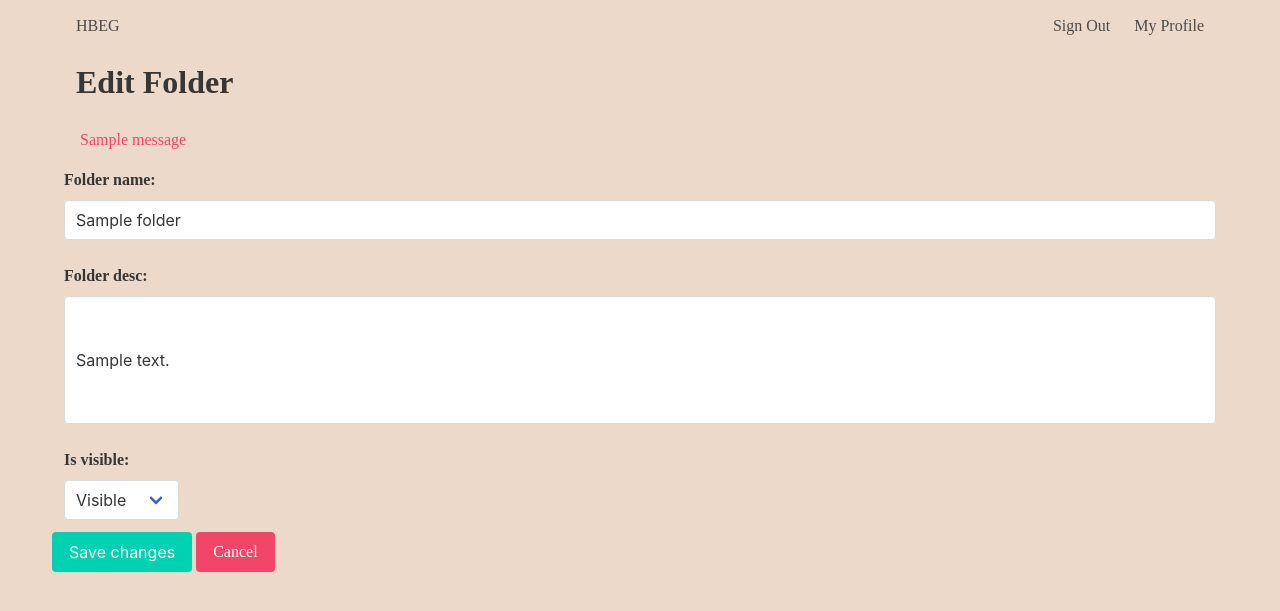
After one commit to yashprakash13/honeysuckle-web, a Django app: page /profiles/folder/1/edit/ in a window 1280 px wide. The commit adds this page. Shown: the top 611 px of the page. Run offline with Django 3.2, Linux system fonts and the light colour scheme; a user stored in the database is signed in; tables that the repository leaves empty hold one stand-in row (values such as "Sample post"); one stand-in notice (Sample message) is shown; some libraries are stand-ins or nearby versions; some web fonts are replaced.

Commit message:
folder edit done.

```diff
--- a/hbeg/profiles/forms.py
+++ b/hbeg/profiles/forms.py
@@ -1,22 +1,6 @@
 from .models import *
 from django import forms
 from django.forms import ModelForm
-
-
-class NewFolderForm(ModelForm):
-    """Form to create a new folder
-    """
-    # TODO: Make folder desc optional
-    class Meta:
-        model = Folder
-        fields = ('folder_name', 'folder_desc', 'is_visible')
-
-class ContribStoryForm(ModelForm):
-    """Form to Contribute new story to the database
-    """
-    class Meta:
-        model = Story
-        fields = ('story_name', 'author_name', 'link')
 
 
 class ProfileEditForm(ModelForm):
@@ -30,3 +14,36 @@ class ProfileEditForm(ModelForm):
         }
     def __init__(self, *args, **kwargs):
         super(ProfileEditForm, self).__init__(*args, **kwargs)
+
+
+
+class NewFolderForm(ModelForm):
+    """Form to create a new folder
+    """
+    # TODO: Make folder desc optional
+    class Meta:
+        model = Folder
+        fields = ('folder_name', 'folder_desc', 'is_visible')
+
+
+
+class FolderEditForm(ModelForm):
+    """Form to edit a folder
+    """
+    class Meta:
+        model = Folder
+        fields = ('folder_name', 'folder_desc', 'is_visible')
+
+    def __init__(self, *args, **kwargs):
+        super(FolderEditForm, self).__init__(*args, **kwargs)
+        self.fields['folder_name'].widget.attrs['class'] = 'input'
+        self.fields['folder_name'].widget.attrs['v-model'] = 'subtitle'
+        self.fields['folder_desc'].widget.attrs['class'] = 'textarea'
+        self.fields['is_visible'].widget.attrs['class'] = 'select'
+
+class ContribStoryForm(ModelForm):
+    """Form to Contribute new story to the database
+    """
+    class Meta:
+        model = Story
+        fields = ('story_name', 'author_name', 'link')
--- a/hbeg/profiles/templates/profiles/folder_detail.html
+++ b/hbeg/profiles/templates/profiles/folder_detail.html
@@ -14,12 +14,14 @@
         </div>
         <div class="column is-12">
             {% comment %} edit folder details and delete stories within it {% endcomment %}
-            <a href="#" class="button is-light">Edit</a>
+            <a href="{% url 'folder_edit' folder.id %}" class="button is-light">Edit</a>
             {% comment %} delete a folder and all its stories within {% endcomment %}
             <a href="{% url 'folder_delete' folder.id %}" class="button is-danger is-outlined">Delete</a>
         </div>
         {% comment %}display stories one by one (max 4)  {% endcomment %}
+    </div>
     <div class="content mt-4">
+            <div class="container">
                 <div class="columns is-multiline">
                     {% for story in folder.story.all %}
                         {% include 'profiles/single_fic_card_layout.html' %}
--- /dev/null
+++ b/hbeg/profiles/templates/profiles/folder_edit.html
@@ -0,0 +1,56 @@
+{% extends 'core/main.html' %}
+{% load static %}
+{% block content  %}
+{% load widget_tweaks %}
+
+<div class="container">
+    <div class="column is-12">
+        <div class="title">Edit Folder</div>
+    </div>
+    {% comment %} display form error messages {% endcomment %}
+    <div class="column is-12">
+        {% for message in messages %}
+            <p class="help is-danger m-1 is-size-6">{{message}}</p>
+        {% endfor %}
+    </div>
+</div>
+<div class="container">
+    <form action="." method="POST" autocomplete="off" class="columns is-multiline" novalidate>
+        {% csrf_token %}
+        {% comment %} Folder edit form {% endcomment %}
+        <div class="column is-12">
+            <div class="field">
+                 <label class="label">{{ form.folder_name.label_tag }}</label>
+                <div class="control">
+                    {{ form.folder_name }}
+                </div>
+            </div>
+        </div>
+        <div class="column is-12">
+            <div class="field">
+                 <label class="label">{{ form.folder_desc.label_tag }}</label>
+                 <div class="control">
+                    {{ form.folder_desc }}
+                </div>
+            </div>
+        </div>
+        <div class="column is-12">
+            <div class="field">
+                 <label class="label">{{ form.is_visible.label_tag }}</label>
+                <div class="control">
+                    <div class="select">
+                        {{form.is_visible}}
+                    </div>
+                </div>
+            </div>
+        </div>
+        <div class="field is-grouped">
+            <div class="control">
+                <button type="submit" class="button is-primary">Save changes</button>
+                <a href="{% url 'profile' %}" class="button is-danger">Cancel</a>
+            </div>
+        </div>
+    </form>
+
+</div>
+{% endblock %}
--- a/hbeg/profiles/templates/profiles/story_detail.html
+++ b/hbeg/profiles/templates/profiles/story_detail.html
@@ -7,7 +7,7 @@
 <div class="container">
     <div class="columns-is-multiline">
         <div class="column is-12">
-            <div class="title">{{story.story_name}}</div>
+            <div class="subtitle">{{story.story_name}}</div>
         </div>
         <div class="column is-12">
             <div class="is-size-5">{{story.author_name}}</div>
--- a/hbeg/profiles/urls.py
+++ b/hbeg/profiles/urls.py
@@ -6,6 +6,7 @@ urlpatterns = [
     path('me/settings/', views.ProfileSettingsView.as_view(), name='profile_settings'),
     path('folder/<int:folder_id>/', views.FolderDetailView.as_view(), name='folder_detail'),
     path('folder/new/', views.FolderAddView.as_view(), name='folder_add'),
+    path('folder/<int:folder_id>/edit/', views.FolderEditView.as_view(), name='folder_edit'),
     path('folder/<int:folder_id>/delete/', views.FolderDeleteView.as_view(), name='folder_delete'),
     path('story/<int:story_id>/', views.StoryDetailView.as_view(), name='story_detail'),
 
--- a/hbeg/profiles/views.py
+++ b/hbeg/profiles/views.py
@@ -18,46 +18,6 @@ class ProfileView(LoginRequiredMixin, View):
         }
 
         return render(request, 'profiles/profile.html', context)
-
-
-class FolderDetailView(LoginRequiredMixin, View):
-    """View to show detail view of a folder including stories within it
-    """
-    def get(self, request, folder_id):
-        folder = Folder.objects.get(pk=folder_id)
-        context = {
-            'folder' : folder
-        }
-
-        return render(request, 'profiles/folder_detail.html', context)
-
-
-class StoryDetailView(LoginRequiredMixin, View):
-    """View Story detail and go to story/delete from folder options
-    """
-    def get(self, request, story_id):
-        story = Story.objects.get(pk=story_id)
-        context = {
-            'story' : story
-        }
-
-        return render(request, 'profiles/story_detail.html', context)
-
-
-class FolderAddView(LoginRequiredMixin, View):
-    """View to add a new folder
-    """
-    def get(self, request):
-        return render(request, 'profiles/folder_add.html', {'form': NewFolderForm()})
-
-    def post(self, request):
-        form = NewFolderForm(request.POST)
-        if form.is_valid():
-            folder = form.save(commit=False)
-            folder.created_by = request.user
-            folder.save()
-
-            return redirect('profile')
 
 
 class ProfileSettingsView(LoginRequiredMixin, View):
@@ -82,6 +42,37 @@ class ProfileSettingsView(LoginRequiredMixin, View):
             return redirect('profile')
 
 
+
+class FolderDetailView(LoginRequiredMixin, View):
+    """View to show detail view of a folder including stories within it
+    """
+    def get(self, request, folder_id):
+        folder = Folder.objects.get(pk=folder_id)
+        context = {
+            'folder' : folder
+        }
+
+        return render(request, 'profiles/folder_detail.html', context)
+
+
+
+class FolderAddView(LoginRequiredMixin, View):
+    """View to add a new folder
+    """
+    def get(self, request):
+        return render(request, 'profiles/folder_add.html', {'form': NewFolderForm()})
+
+    def post(self, request):
+        form = NewFolderForm(request.POST)
+        if form.is_valid():
+            folder = form.save(commit=False)
+            folder.created_by = request.user
+            folder.save()
+
+            return redirect('profile')
+
+
+
 class FolderDeleteView(LoginRequiredMixin, View):
     """View to delete a folder
     """
@@ -90,3 +81,37 @@ class FolderDeleteView(LoginRequiredMixin, View):
         folder.delete()
 
         return redirect('profile')
+
+
+
+class FolderEditView(LoginRequiredMixin, View):
+    """View to edit a folder and its stories
+    """
+    def get(self, request, folder_id):
+        folder = Folder.objects.filter(created_by=request.user).get(pk=folder_id)
+        return render(request, 'profiles/folder_edit.html',
+                    {'form':FolderEditForm(instance=folder)})
+
+    def post(self, request, folder_id):
+        folder = Folder.objects.filter(created_by=request.user).get(pk=folder_id)
+        form = FolderEditForm(request.POST, instance=folder)
+        if form.is_valid():
+            form.save()
+            return redirect('profile')
+        else:
+            print(form.cleaned_data)
+            # TODO Handle the errors
+
+
+
+
+class StoryDetailView(LoginRequiredMixin, View):
+    """View Story detail and go to story/delete from folder options
+    """
+    def get(self, request, story_id):
+        story = Story.objects.get(pk=story_id)
+        context = {
+            'story' : story
+        }
+
+        return render(request, 'profiles/story_detail.html', context)
```
Also changed, not shown: hbeg/profiles/templates/profiles/single_fic_card_layout.html (+6 -8 lines). Lines whose indentation alone changed are shown as unchanged.
